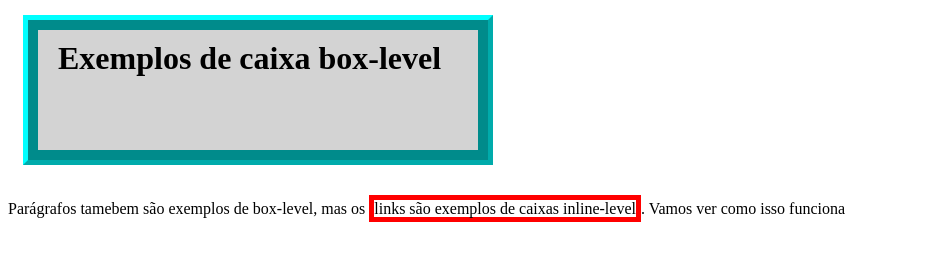
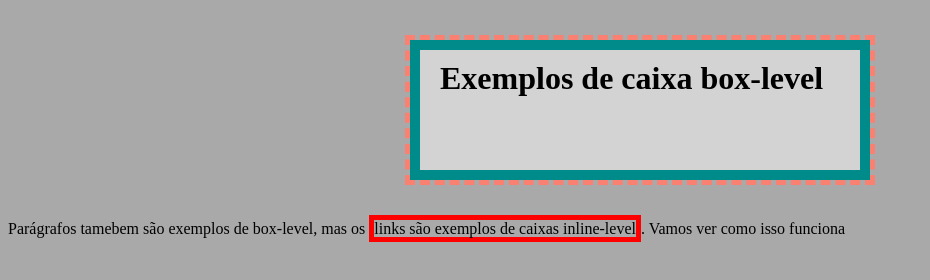
Before and after one commit to zmixtv1/HTML5-CSS3, a plain HTML site: page HTML e CSS/Exercicios/ex021/index.html in a window 1280 px wide. Shown: the whole page, without its empty margins (0-930 px from the left). Drawn offline with Linux system fonts and the light colour scheme.

Commit message:
Update style.css

```diff
--- a/HTML e CSS/Exercicios/ex021/style.css
+++ b/HTML e CSS/Exercicios/ex021/style.css
@@ -1,18 +1,14 @@
+body{
+    background-color: darkgrey;
+}
 h1{
     background-color: lightgray;
     height: 100px;
     width: 400px;
-
     border: 10px solid darkcyan;
-
     padding: 10px 20px;
-
-    margin: 20px 20px 40px 20px;
-
-
-    outline-width: 5px;
-    outline-style: outset;
-    outline-color: aqua;
+    margin: 40px auto;
+    outline: 5px dashed salmon;
 }
 
 a{
```
